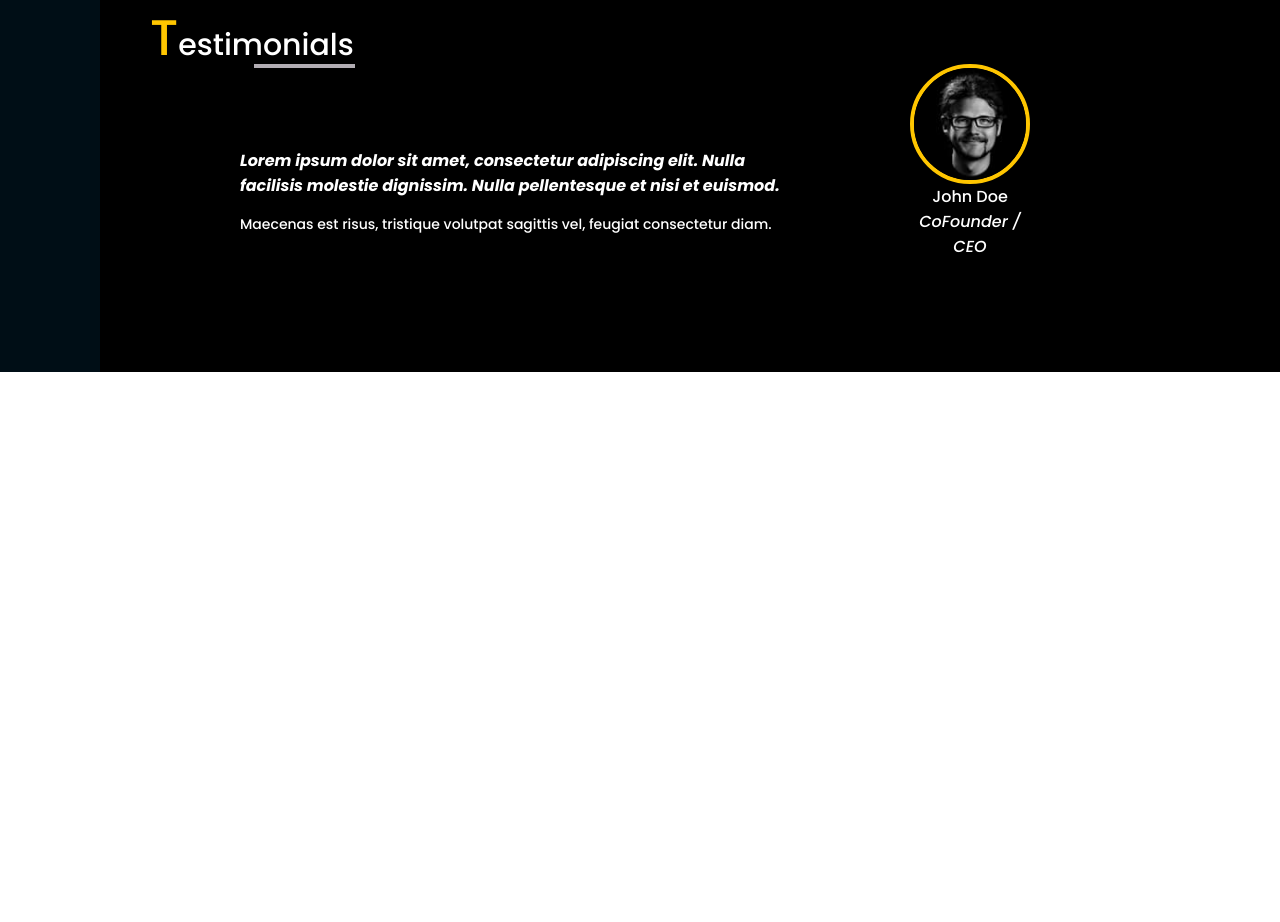
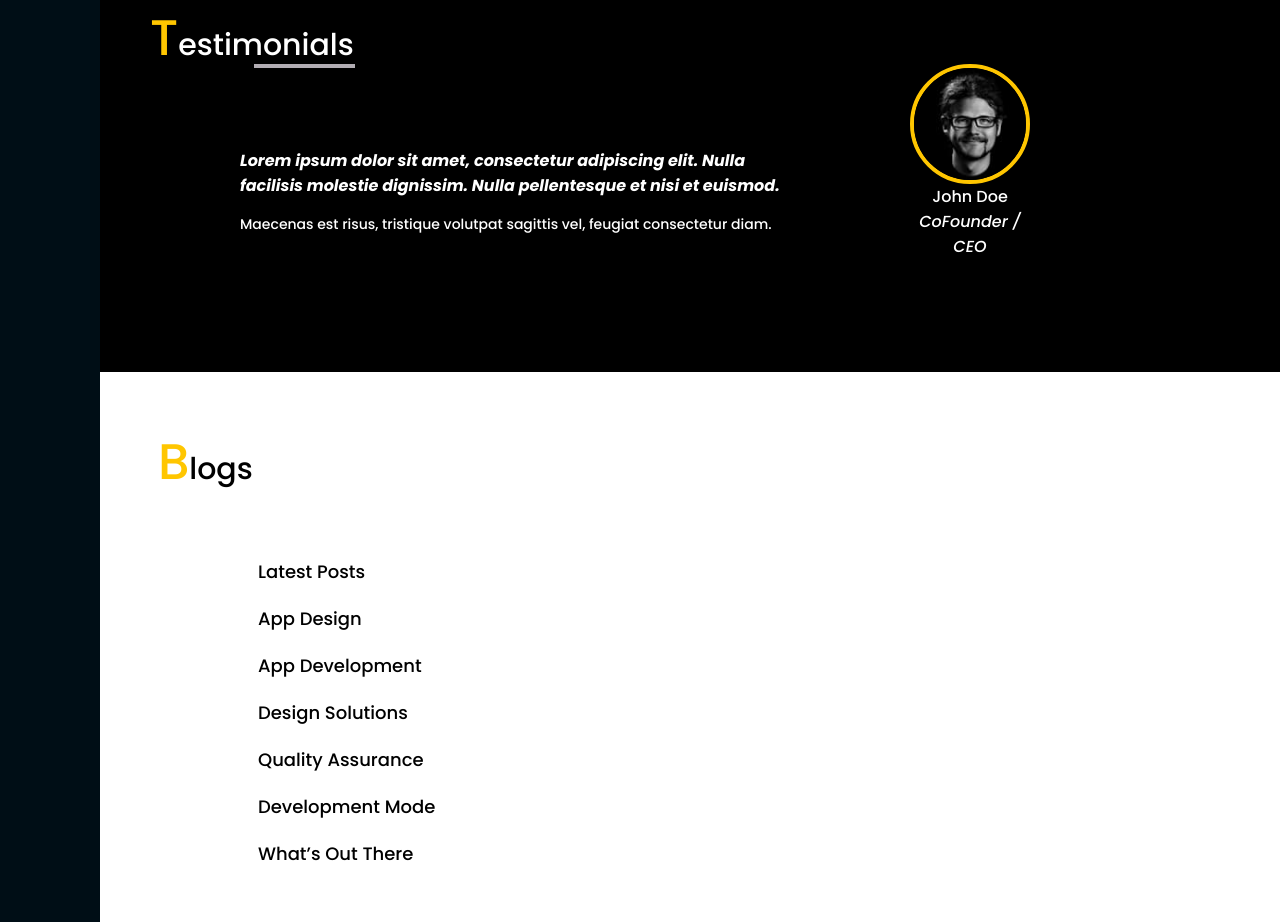
Before and after one commit to VladimirPavlov1/war-games_train, a plain HTML site: page index.html in a window 1280 px wide. Shown: the part 5083-6005 px from the top of the page. Before the commit the page ends 5455 px from the top, so only its background shows below. Drawn offline with nearby package versions, Linux system fonts and the light colour scheme.

Commit message:
start blogs section

```diff
--- a/index.html
+++ b/index.html
@@ -248,6 +248,33 @@
             </div>
           </div>
         </div>
+
+      </section>
+      <section class="blogs">
+        <div class="container">
+          <div class="blog__block">
+            <ul class="blog__elements--list">
+              <li class="blog__elements--item">
+                <h2 class="blog__elements--item-title">
+                  <span class="blog__elements--item-title-b">B</span>
+                  logs
+                </h2>
+              </li>
+              <li class="blog__elements--item">
+                <a href="#" class="blog-elements--link">Latest Posts</a>
+                <a href="#" class="blog-elements--link">App Design</a>
+                <a href="#" class="blog-elements--link">App Development</a>
+                <a href="#" class="blog-elements--link">Design Solutions</a>
+                <a href="#" class="blog-elements--link">Quality Assurance</a>
+                <a href="#" class="blog-elements--link">Development Mode</a>
+                <a href="#" class="blog-elements--link">What’s Out There</a>
+              </li>
+              <li class="blog__elements--item"><h3 class="blog__elements--item-title"></h3><h4 class="blog__elements--item-sub-title"></h4><p class="blog__elements--item-text"></p></li>
+              <li class="blog__elements--item"><h3 class="blog__elements--item-title"></h3><h4 class="blog__elements--item-sub-title"></h4><p class="blog__elements--item-text"></p></li>
+              <li class="blog__elements--item"><h3 class="blog__elements--item-title"></h3><h4 class="blog__elements--item-sub-title"></h4><p class="blog__elements--item-text"></p></li>
+            </ul>
+          </div>
+        </div>
       </section>
       <footer>
 
--- /dev/null
+++ b/sass/components/_blog.scss
@@ -0,0 +1,52 @@
+.blog__block{
+    width: 1200px;
+    height: 550px;
+    background-color: #fff;
+    padding: 30px 58px;
+}
+.blog__elements{
+    display: block;
+}
+.blog__elements--list{
+    display: flex;
+}
+.blog__elements--item{
+    display: block;
+    padding-top:30px;
+    &-title{
+    color: #000000;
+    font-size: 1.875rem;
+    font-weight: 500;
+    line-height: 1.2;
+    position: relative;
+    z-index: 4;
+    width: 290px;
+    align-self: flex-start;
+    }
+    &-title-b{
+        font-size: 3.125rem;
+        color: #ffc600;
+        letter-spacing: -8px;
+    }
+
+}
+.blog__elements--item:nth-child(1){
+    width: 100px;
+}
+.blog__elements--item:nth-child(2){
+    height: 460px;
+    padding: 0;
+    padding-top: 156px;
+
+}
+.blog-elements--link{
+    display: block;
+    width:180px;
+    margin-bottom: 20px;
+    color: #000000;
+    font-size: 1.125rem;
+    font-weight: 400;
+    &:hover,:focus,:active{
+        color:#ffc600;
+    }
+}
--- a/sass/main.scss
+++ b/sass/main.scss
@@ -6,4 +6,5 @@
 @import './components/services';
 @import './components/our-teams';
 @import './components/testimonials';
+@import './components/blog';
 @import './components/footer';
```
Also changed, not shown: css/main.css, css/main.min.css, img/blog-img/etap_1@1x.jpg (added), img/blog-img/etap_1@2x.jpg (added), img/blog-img/etap_2@1x.jpg (added), img/blog-img/etap_2@2x.jpg (added), img/blog-img/etap_3@1x.jpg (added), img/blog-img/etap_3@2x.jpg (added), 2 other files.
